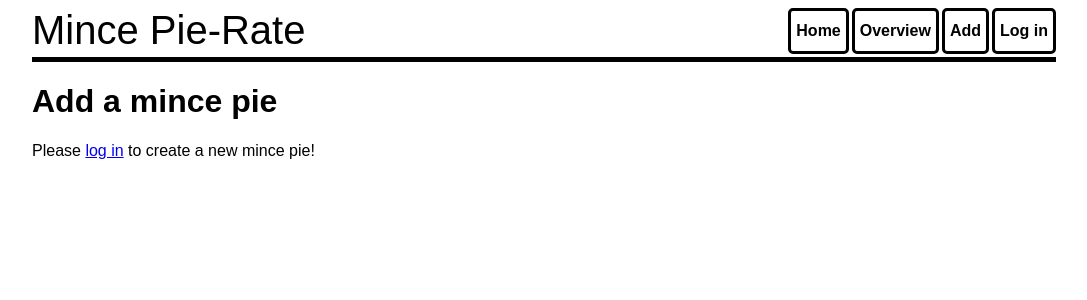
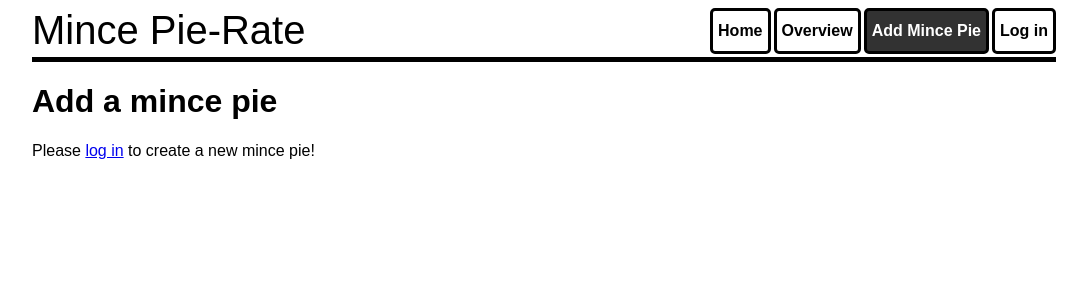
Before and after one commit to MattJamesChampion/mince-pie-rate, a Django app: page /mince-pies/add/ in a window 1280 px wide. Shown: the top 300 px of the page, without its empty margins (96-1183 px from the left). Run offline with Django 3.2, Linux system fonts and the light colour scheme.

Commit message:
Rename the "Add" navigation button to "Add Mince Pie" for clarity

```diff
--- a/website/rate/templates/rate/base.html
+++ b/website/rate/templates/rate/base.html
@@ -14,7 +14,7 @@
             <nav id="page-navigation">
                 <a href="{% url 'rate:index'%}" {% if active_page == "index" %} class="active" {% endif %}>Home</a>
                 <a href="{% url 'rate:overview'%}" {% if active_page == "overview" %} class="active" {% endif %}>Overview</a>
-                <a href="{% url 'rate:add'%}" {% if active_page == "add" %} class="active" {% endif %}>Add</a>
+                <a href="{% url 'rate:add_mince_pie'%}" {% if active_page == "add_mince_pie" %} class="active" {% endif %}>Add Mince Pie</a>
                 {% if not user.is_authenticated %}
                     <a href="{% url 'rate:login'%}" {% if active_page == "login" %} class="active" {% endif %}>Log in</a>
                 {% else %}
```
